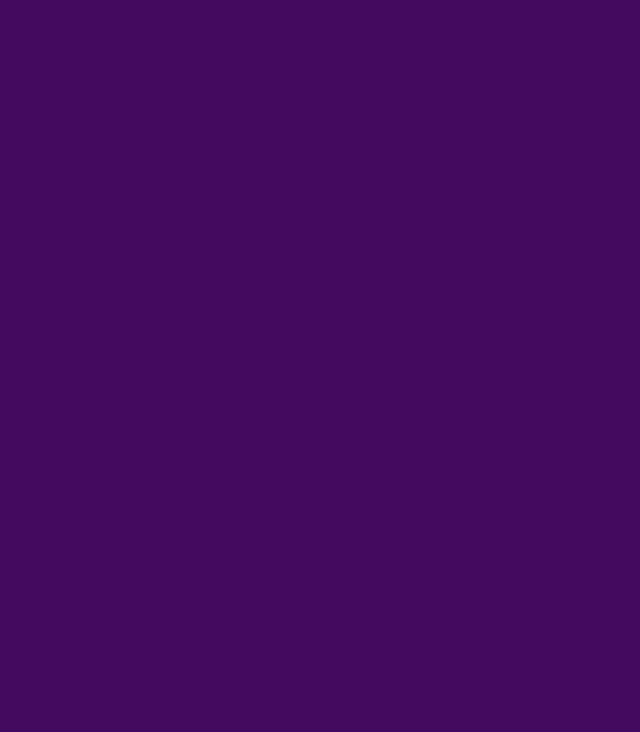
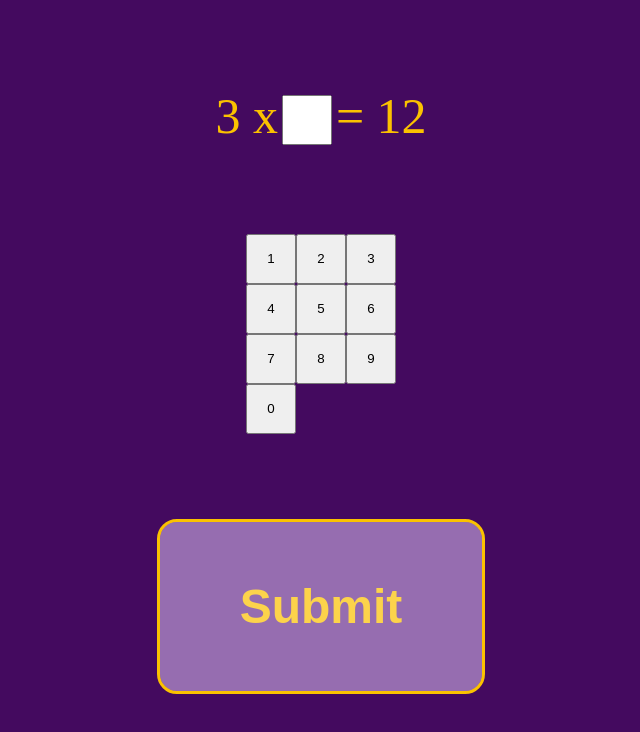
Before and after one commit to revyrob/MathWizardReact, a React (Create React App) app: page /equation in a window 1280 px wide. Before the commit this address had no page. Shown: the top 732 px of the page, without its empty margins (319-959 px from the left). Built offline with nearby package versions, Linux system fonts and the light colour scheme.

Commit message:
reducing pages, styling, and completing onClick function

```diff
--- a/src/App.js
+++ b/src/App.js
@@ -1,8 +1,6 @@
 import "./App.scss";
 import Homepage from "./pages/Homepage";
-import Range from "./pages/Range";
-import EquationLow from "./pages/EquationLow";
-import EquationHigh from "./pages/EquationHigh";
+import EquationPage from "./pages/EquationPage";
 import { BrowserRouter, Route, Routes } from "react-router-dom";
 
 function App() {
@@ -10,9 +8,7 @@
     <BrowserRouter>
       <Routes>
         <Route path="/" element={<Homepage />} />
-        <Route path="/range" element={<Range />} />
-        <Route path="/equationLow" element={<EquationLow />} />
-        <Route path="/equationHigh" element={<EquationHigh />} />
+        <Route path="/equation" element={<EquationPage />} />
       </Routes>
     </BrowserRouter>
   );
--- a/src/App.scss
+++ b/src/App.scss
@@ -33,7 +33,7 @@
     &__wrapper {
         display:flex;
         flex-direction: column;
-        width: 35%;
+        // width: 35%;
         max-width: 1140px;
         margin:auto;
         margin-top: 3rem;
--- a/src/components/Button/Button.jsx
+++ b/src/components/Button/Button.jsx
@@ -1,13 +1,11 @@
-import './Button.scss';
+import "./Button.scss";
 
-function Button({icon, alt, text, className}) {
-
-    return (
-        <button className='btn'>
-            <img src={icon} className={className} alt={alt}/>
-            <span className={className}>{text}</span>
-        </button>
-    );
+function Button({ text, className }) {
+  return (
+    <button className="btn">
+      <span className={className}>{text}</span>
+    </button>
+  );
 }
 
 export default Button;
--- a/src/components/Button/Button.scss
+++ b/src/components/Button/Button.scss
@@ -4,7 +4,7 @@
 .btn {
     position: relative;
     overflow: hidden;
-    margin: 0 2rem;
+    // margin: 0 2rem;
     margin-bottom: 2rem;
     background: $color-light;
     color: $color-accent;
--- a/src/components/Equation/Equation.jsx
+++ b/src/components/Equation/Equation.jsx
@@ -2,7 +2,8 @@
 import "./Equation.scss";
 import Button from "../Button/Button";
 
-function Equation({ num }) {
+function Equation() {
+  let num = 5;
   const [disabledButtons, setDisabledButtons] = useState(Array(9).fill(false));
 
   let maxMultiTable = 10;
@@ -17,11 +18,16 @@
       return newState;
     });
   };
+
+  const valueInput = (e) => {
+    const value = e.currentTarget.value;
+    console.log(value);
+  };
   //put the number if the input if wrong the background is yello
   //if the background is the correct number it turns green stays 1sec and then goes to the next question
 
   return (
-    <div>
+    <div className="equation">
       <div className="equation__row">
         <div>{number_given} x </div>
         <input className="equation__input" />
@@ -32,8 +38,10 @@
           <button
             key={index}
             className="equation__btn"
+            value={index + 1}
             data-key={index + 1}
             aria-label={`add ${index + 1}`}
+            onClick={valueInput}
           >
             {index + 1}
           </button>
@@ -43,6 +51,7 @@
           className="equation__btn"
           data-key="0"
           aria-label="add 0"
+          value={0}
         >
           0
         </button>
--- a/src/components/Equation/Equation.scss
+++ b/src/components/Equation/Equation.scss
@@ -1,4 +1,9 @@
 .equation{
+    display: flex;
+    flex-direction: column;
+    height: 90vh;
+    justify-content: space-around;
+    align-items: center;
     &__keyboard {
         display: flex;
         width: 150px;
@@ -11,6 +16,7 @@
     }
     &__row {
         display: flex;
+        font-size: 50px;
     }
     &__input {
         width: 50px;
--- a/src/pages/EquationHigh.jsx
+++ /dev/null
@@ -1,18 +0,0 @@
-import React, { useEffect } from "react";
-import Equation from "../components/Equation/Equation";
-import Header from "../components/Header/Header";
-
-function EquationHigh() {
-  const highRange = 12;
-
-  const randHigh = Math.floor(Math.random() * highRange);
-  console.log(randHigh);
-  return (
-    <div className="wizard-style__wrapper">
-      <Header />
-      <Equation num={randHigh} />
-    </div>
-  );
-}
-
-export default EquationHigh;
--- a/src/pages/EquationLow.jsx
+++ /dev/null
@@ -1,16 +0,0 @@
-import React from "react";
-import Equation from "../components/Equation/Equation";
-import Header from "../components/Header/Header";
-
-function EquationLow() {
-  const lowRange = 5;
-  const randLow = Math.floor(Math.random() * lowRange);
-  return (
-    <div className="wizard-style__wrapper">
-      <Header />
-      <Equation num={randLow} />
-    </div>
-  );
-}
-
-export default EquationLow;
--- /dev/null
+++ b/src/pages/EquationPage.jsx
@@ -0,0 +1,20 @@
+import React, { useEffect } from "react";
+import Equation from "../components/Equation/Equation";
+import Header from "../components/Header/Header";
+
+function EquationPage() {
+  const table1 = [0, 1, 2, 3, 4, 5, 6, 7, 8, 9, 10, 11, 12];
+  const table2 = [0, 1, 2, 3, 4, 5, 6, 7, 8, 9, 10];
+
+  //random from table 1
+  let num1 = Math.random;
+  //random from table 2
+
+  return (
+    <div className="wizard-style__wrapper">
+      <Equation />
+    </div>
+  );
+}
+
+export default EquationPage;
--- a/src/pages/Homepage.jsx
+++ b/src/pages/Homepage.jsx
@@ -14,7 +14,7 @@
         many equations as possible.
       </p>
       <div className="wizard-style__wrapper">
-        <Link to="/range">
+        <Link to="/equation">
           <Button className="goToGame__btn" text="Play Game" />
         </Link>
         <Link to="">
```
